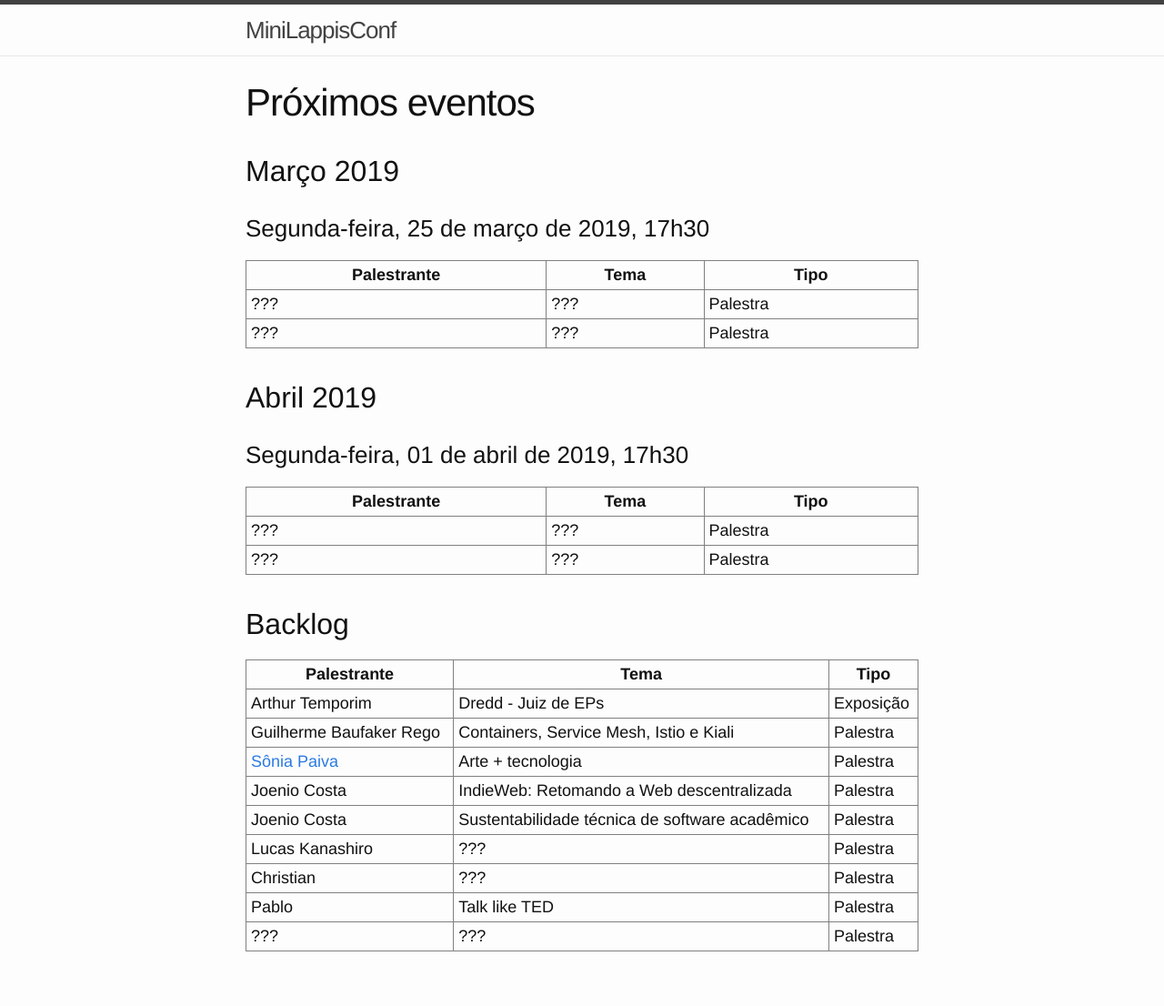
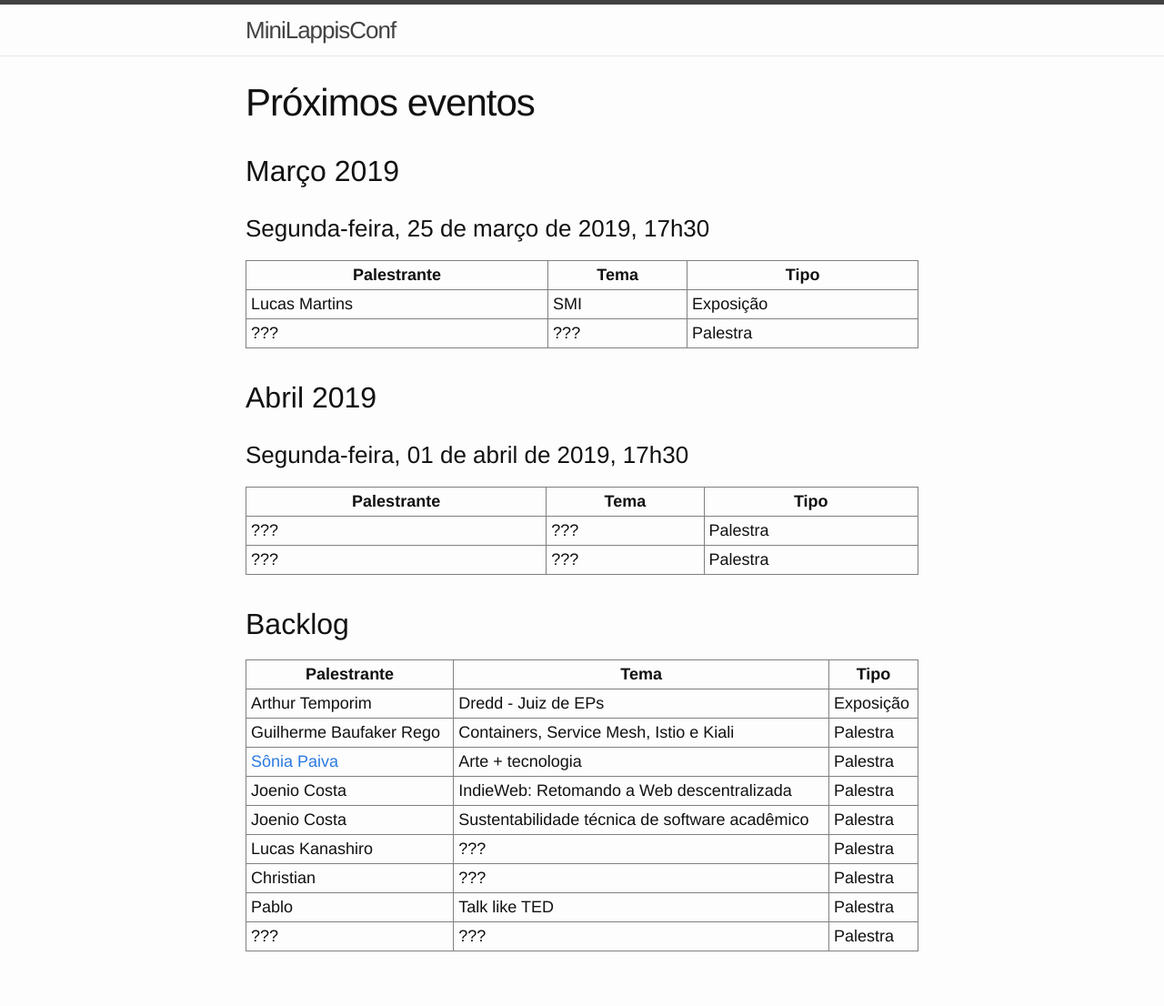
Before and after one commit to lappis-unb/MiniLappisConf, a Jekyll site: the page built from agenda.md, in a window 1280 px wide. Shown: the whole page at 91% size. Built offline with Jekyll 4.4.1, drawn with Linux system fonts in a browser that asks for light colours.

Commit message:
Adicionando exposição sobre SMI dia 25/03

```diff
--- a/agenda.md
+++ b/agenda.md
@@ -8,7 +8,7 @@ title: Próximos eventos
 
 | Palestrante     | Tema                                            | Tipo     |
 | --------------- | ----------------------------------------------- | -------- |
-| ???             | ???                                             | Palestra |
+| Lucas Martins   | SMI                                             | Exposição|
 | ???             | ???                                             | Palestra |
 
 ## Abril 2019
```
